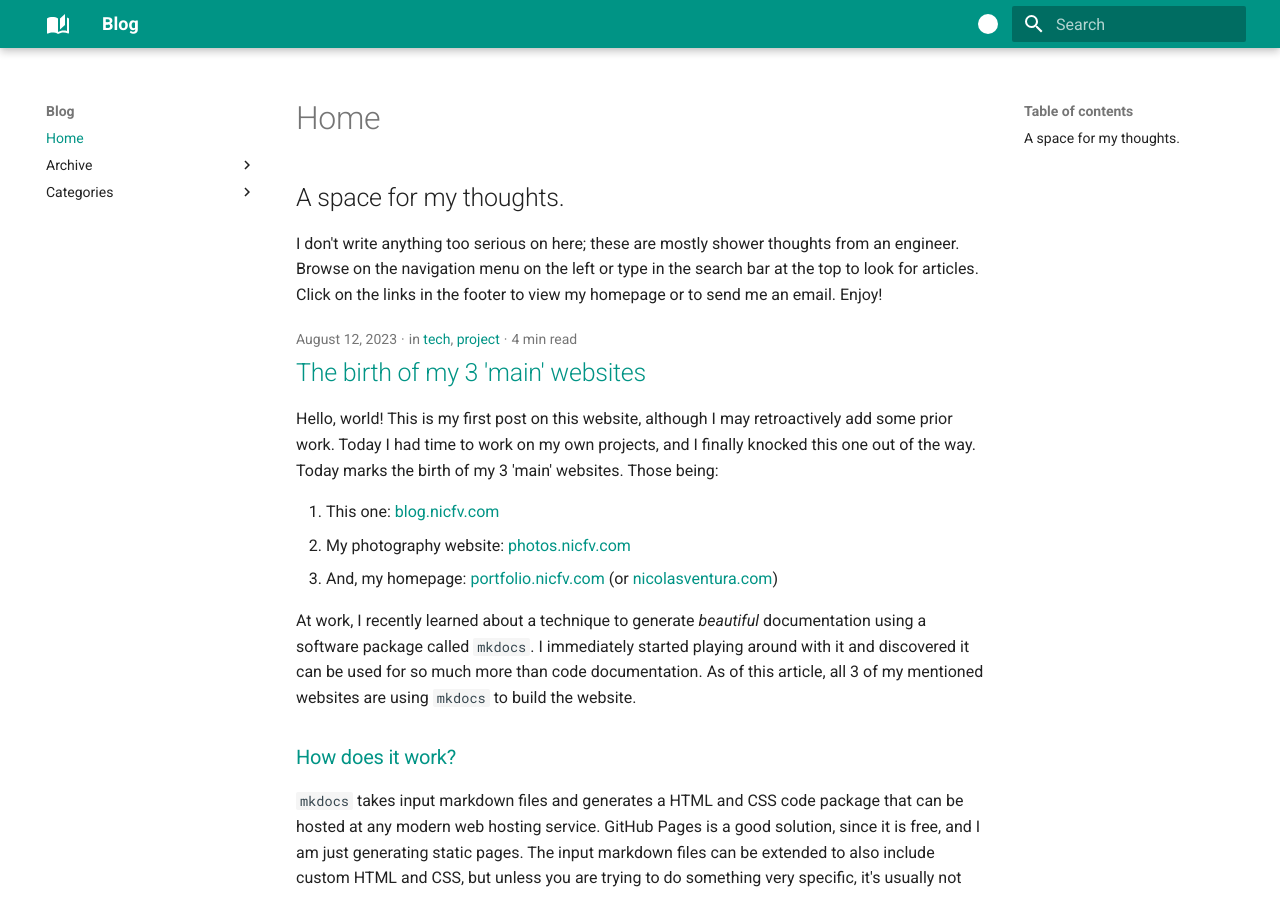
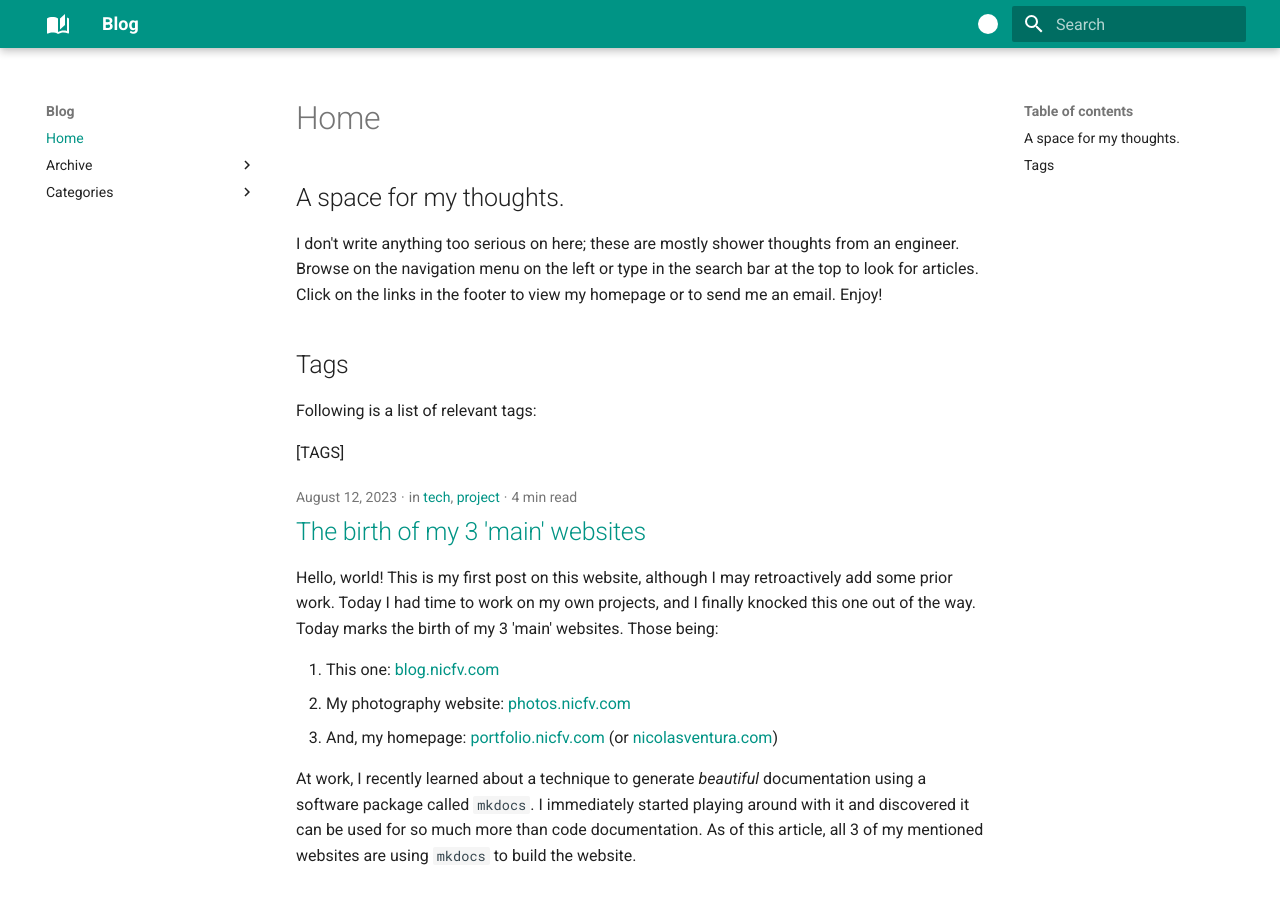
Before and after one commit to nicfv/Me, an MkDocs documentation site: the page built from docs/index.md, in a window 1280 px wide and 900 px high. Built offline with MkDocs 1.6.1 and Material for MkDocs 9.7.7, drawn with Linux system fonts in a browser that asks for light colours.

Commit message:
Add tag list on homepage

```diff
--- a/docs/index.md
+++ b/docs/index.md
@@ -3,3 +3,9 @@
 ## A space for my thoughts.
 
 I don't write anything too serious on here; these are mostly shower thoughts from an engineer. Browse on the navigation menu on the left or type in the search bar at the top to look for articles. Click on the links in the footer to view my homepage or to send me an email. Enjoy!
+
+## Tags
+
+Following is a list of relevant tags:
+
+[TAGS]
```
